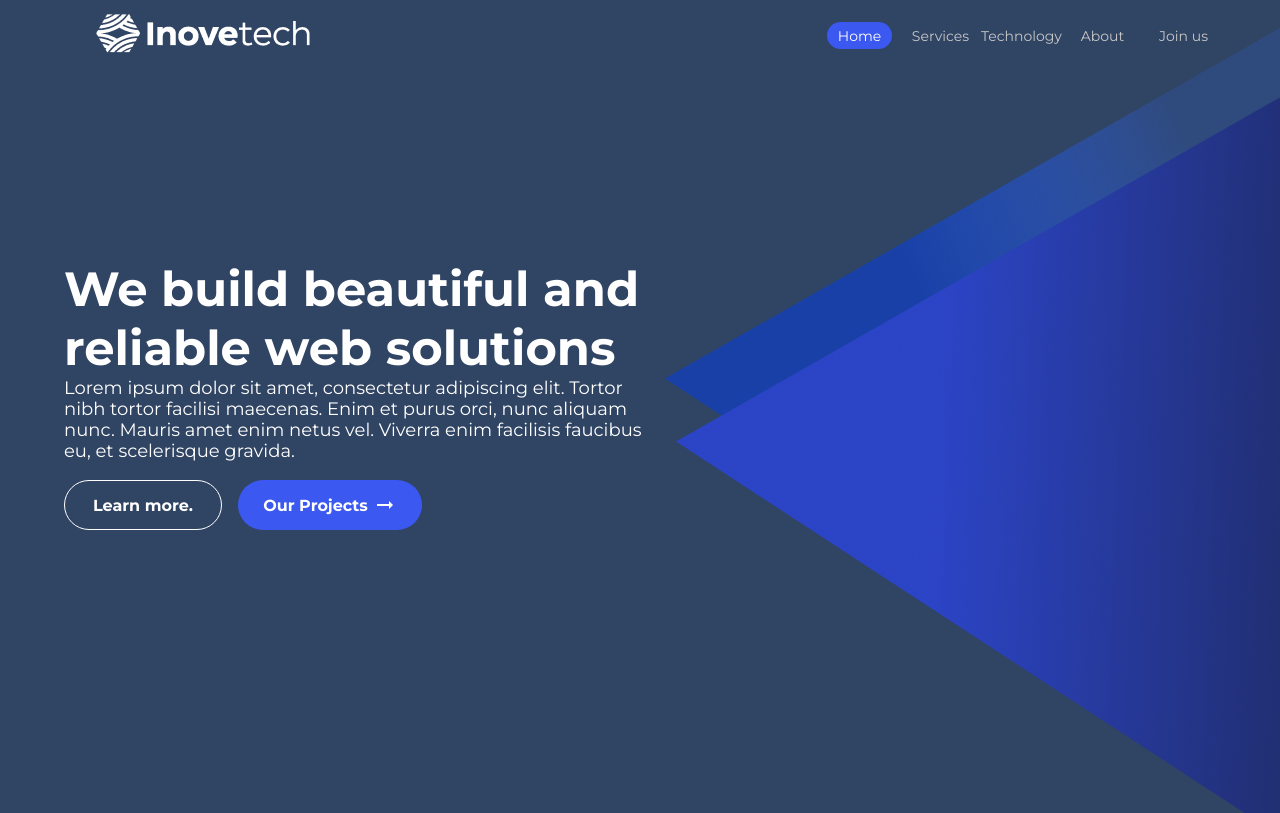
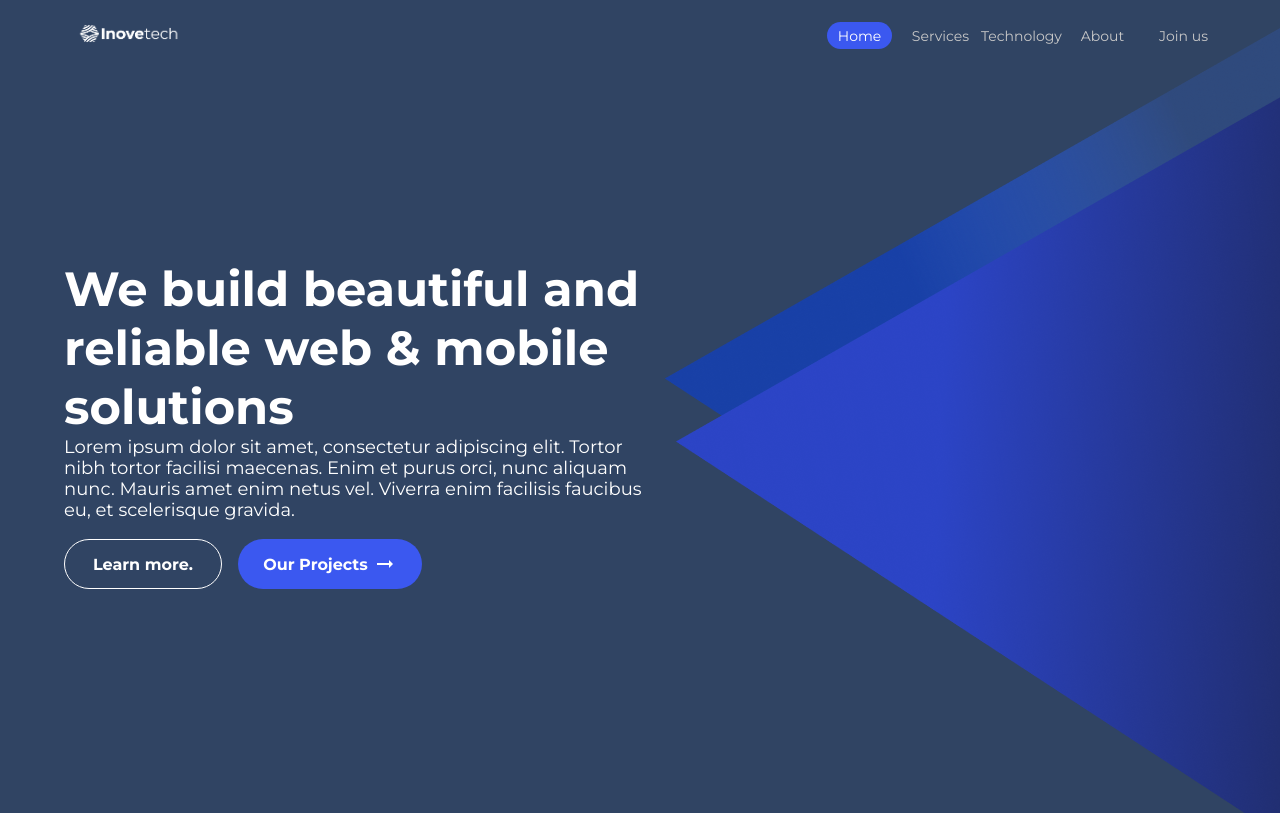
Before and after one commit to InOveTechonolgy/InOve, a React (Create React App) app: page / in a window 1280 px wide. Shown: the top 813 px of the page. Built offline with nearby package versions, Linux system fonts and the light colour scheme.

Commit message:
footer added

```diff
--- a/package.json
+++ b/package.json
@@ -6,6 +6,7 @@
     "@testing-library/jest-dom": "^5.11.4",
     "@testing-library/react": "^11.1.0",
     "@testing-library/user-event": "^12.1.10",
+    "framer-motion": "^4.1.17",
     "react": "^17.0.2",
     "react-dom": "^17.0.2",
     "react-icons": "^4.2.0",
--- a/src/App.css
+++ b/src/App.css
@@ -1,6 +1,6 @@
 :root{
   --primary-color:#304463;
-  --card-color:#2a6bcdb6;
+  --card-color:#2a6bcdf3;
   --gradient-color:linear-gradient(102.11deg, #34488A 49.48%, #1D4ED5 65.37%, #2C53B7 82.2%);
   --link-color:#2B59AC;
   --subtitle:#DEDEDE;
--- a/src/components/Footer.css
+++ b/src/components/Footer.css
@@ -31,6 +31,10 @@ color: #999898;
     color: #fff;
     font-size: 23px;
 }
+/* .footer__company_info img{
+    width: 190px;
+    height: auto;
+} */
 
 .footer__company_info p{
     color: #999898;
--- a/src/components/Footer.jsx
+++ b/src/components/Footer.jsx
@@ -1,7 +1,7 @@
 import React from 'react'
 import Container from './Container'
 // eslint-disable-next-line
-import logo from "../assets/imgs/logo.png"
+import logo from "../assets/imgs/logov2.png"
 import {FaInstagram,FaLinkedinIn,FaFacebookF} from "react-icons/fa"
 import linktree from "../assets/imgs/linktree.svg"
 import "./Footer.css"
@@ -11,7 +11,8 @@ function Footer() {
             <Container>
                 <div className="footer-body">
                 <div className="footer__company_info">
-                    <h3>Company Logo</h3>
+                    <h3>Inove Tech</h3>
+                    {/* <img src={logo} alt="" /> */}
                     <p>Lorem ipsum dolor, sit amet consectetur adipisicing elit. Earum provident dolore ipsum eligendi voluptatibus omnis sit veritatis quasi cum officia placeat, expedita dicta ipsam, veniam pariatur qui quas, ullam officiis.</p>
                     <div className="company-socla-links">
                         <a href="#insta"><FaInstagram/></a>
--- a/src/components/Navbar.css
+++ b/src/components/Navbar.css
@@ -6,6 +6,16 @@
     align-items: center;
     justify-content: space-between;
 
+}
+
+.brand-logo{
+    display: block;
+    width: 130px;
+    height: auto;
+}
+.brand-logo img{
+    width: 100%;
+    height: auto;
 }
 
 nav ul {
--- a/src/components/Navbar.jsx
+++ b/src/components/Navbar.jsx
@@ -1,6 +1,6 @@
 import React from 'react'
 import "./Navbar.css"
-import logo from "../assets/imgs/logo.png"
+import logo from "../assets/imgs/logov2.png"
 function Navbar() {
     return (
         <div className="navbar">
--- a/src/pages/Home/Home.css
+++ b/src/pages/Home/Home.css
@@ -179,6 +179,7 @@ width: 712px;
 }
 .team-section img{
     border-radius: 50%;
+    cursor: pointer;
 }
 
 .team-persons{
--- a/src/pages/Home/Home.jsx
+++ b/src/pages/Home/Home.jsx
@@ -4,6 +4,7 @@ import Container from '../../components/Container'
 import Navbar from '../../components/Navbar'
 import triangle from "../../assets/imgs/triangle_illsutration.png"
 import arrow_right from "../../assets/imgs/arrow_right.png"
+import {motion} from "framer-motion"
 // eslint-disable-next-line
 import boxes from "../../assets/imgs/boxes.png"
 import ServiceCard from '../../components/ServiceCard'
@@ -15,14 +16,22 @@ function Home() {
             <div className="dark-hero">
                 <Container>
                     <Navbar/>
-                    <div className="hero__top__container">
-                        <h1>We build beautiful and reliable web solutions</h1>
+                    <motion.div
+  animate={{ x: 0, y: 0, opacity:1 }}
+  transition={{
+    delay: 1,
+    x: { type: "spring", stiffness: 100 },
+    y:{type:"spring",stiffness:-50},
+    opacity:0,
+    default: { duration: 2 },
+  }}div className="hero__top__container">
+                        <h1>We build beautiful and reliable web & mobile solutions</h1>
                         <p>Lorem ipsum dolor sit amet, consectetur adipiscing elit. Tortor nibh tortor facilisi maecenas. Enim et purus orci, nunc aliquam nunc. Mauris amet enim netus vel. Viverra enim facilisis faucibus eu, et scelerisque gravida.</p>
                         <div className="hero__buttons">
                             <a href="#more" className="btn btn-primary">Learn more.</a>
                             <a href="#project" className="btn btn-secondary">Our Projects <img src={arrow_right} alt="arrow_right" /></a>
                         </div>
-                    </div>
+                    </motion.div>
 
                     <div className="services__header">
                         <h3>Our Services</h3>
@@ -59,10 +68,14 @@ function Home() {
             <div className="team-section">
                 <h4>OUR TEAM</h4>
                <div className="team-persons">
-               <img src="https://uifaces.co/our-content/donated/bUkmHPKs.jpg" alt="" className="first-person"/>
-                <img src="https://uifaces.co/our-content/donated/vIqzOHXj.jpg" alt="" className="second-person"/>
-                <img src="https://images.unsplash.com/photo-1520810627419-35e362c5dc07?ixlib=rb-1.2.1&q=80&fm=jpg&crop=faces&fit=crop&h=200&w=200&ixid=eyJhcHBfaWQiOjE3Nzg0fQ" alt="" className="third-person"/>
-                <img src="https://randomuser.me/api/portraits/men/61.jpg" alt="" className="fourth-person"/>
+               <motion.img whileHover={{ scale: 1.1 }}
+    whileTap={{ scale: 0.9 }} src="https://uifaces.co/our-content/donated/bUkmHPKs.jpg" alt="" className="first-person"/>
+                <motion.img whileHover={{ scale: 1.1 }}
+    whileTap={{ scale: 0.9 }} src="https://uifaces.co/our-content/donated/vIqzOHXj.jpg" alt="" className="second-person"/>
+                <motion.img whileHover={{ scale: 1.1 }}
+    whileTap={{ scale: 0.9 }} src="https://images.unsplash.com/photo-1520810627419-35e362c5dc07?ixlib=rb-1.2.1&q=80&fm=jpg&crop=faces&fit=crop&h=200&w=200&ixid=eyJhcHBfaWQiOjE3Nzg0fQ" alt="" className="third-person"/>
+                <motion.img whileHover={{ scale: 1.1 }}
+    whileTap={{ scale: 0.9 }} src="https://randomuser.me/api/portraits/men/61.jpg" alt="" className="fourth-person"/>
                </div>
             </div>
             <Footer/>
```
Also changed, not shown: src/assets/imgs/logov2.png (added), 1 other file (tests, documents, lock files or other folders).
